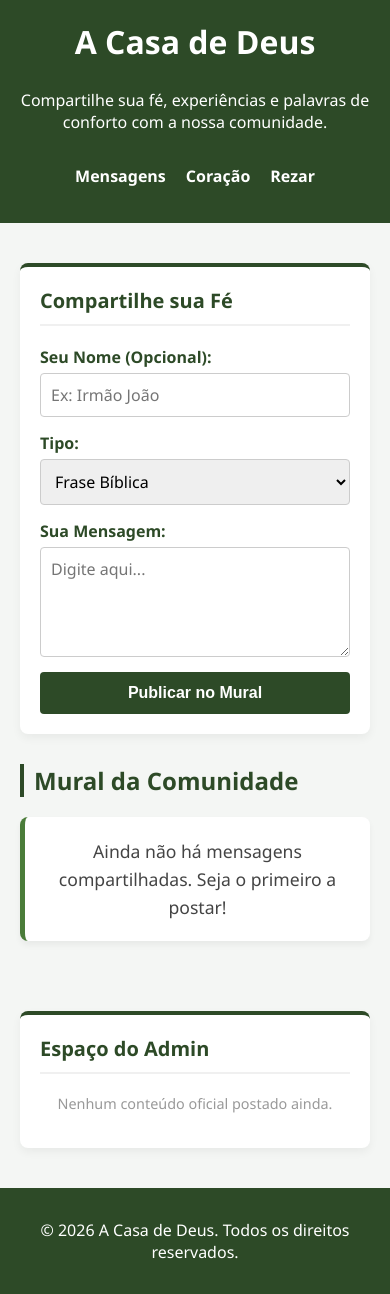
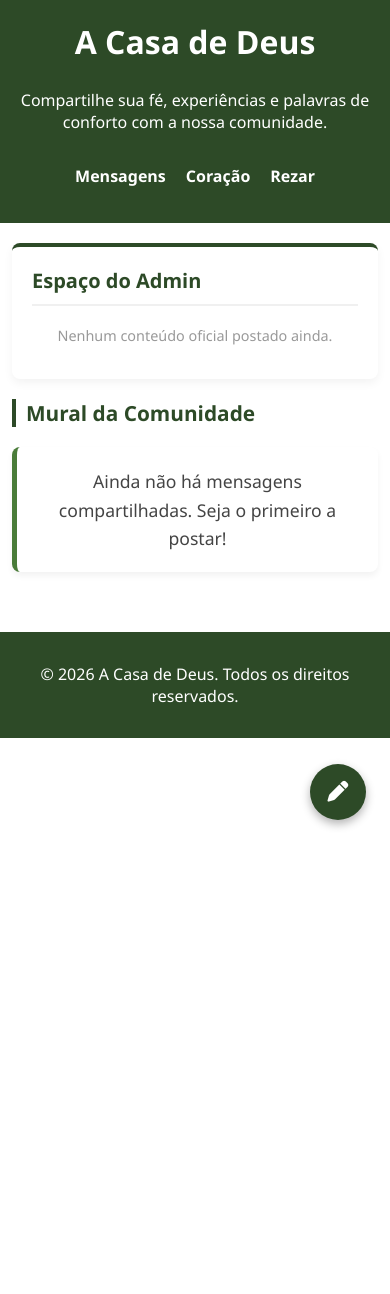
Before and after one commit to SantosJI4/igreja, a Flask app: page / in a window 390 px wide. After the commit the page ends 828 px from the top, so only its background shows below. Run offline with Flask 3, Linux system fonts and the light colour scheme.

Commit message:
add style mobile!

```diff
--- a/main.py
+++ b/main.py
@@ -213,3 +213,4 @@ def teste_google():
 if __name__ == '__main__':
     # Habilitado host '0.0.0.0' e porta padrão HTTP 80 para acesso externo na rede
     app.run(host='0.0.0.0', port=80, debug=True)
+    #
--- a/static/css/home.css
+++ b/static/css/home.css
@@ -3,7 +3,7 @@ body {
     margin: 0;
     padding: 0;
     font-family: 'Segoe UI', Tahoma, Geneva, Verdana, sans-serif;
-    background-color: #f4f6f4; /* Fundo claro para contrastar com o verde */
+    background-color: #f4f6Sf4; /* Fundo claro para contrastar com o verde */
     color: #333;
 }
 
@@ -22,6 +22,24 @@ header {
     flex-direction: column;
     align-items: center;
     text-align: center;
+}
+
+.modal-formulario-overlay {
+    display: none;
+}
+
+.fab-publicar {
+    display: none; /* Garante que o botão flutuante não apareça no PC */
+}
+
+
+.btn-fechar-modal {
+    background: none;
+    border: none;
+    font-size: 1.5rem;
+    color: #666;
+    cursor: pointer;
+    padding: 5px;
 }
 
 header h1 {
@@ -190,13 +208,187 @@ section h2 {
     align-items: start;
 }
 
-/* Responsividade: Se a tela for pequena, vira uma coluna só */
-@media (max-width: 1024px) {
+/* ==========================================
+   MEDIA QUERY: DISPOSITIVOS MÓVEIS (≤ 768px)
+   ========================================== */
+@media (max-width: 768px) {
+    /* --- 1. Reordenação e Empilhamento do Layout --- */
     .layout-comunidade {
-        grid-template-columns: 1fr;
+        display: flex;
+        flex-direction: column;
+        gap: 20px;
+        padding: 0 12px; /* Margens laterais ligeiramente menores no mobile */
+        margin: 20px auto;
     }
-    .sticky-sidebar {
-        position: static !important;
+
+    .coluna-direita {
+        order: 1; /* Espaço do Admin no Topo */
+    }
+
+    .coluna-central {
+        order: 2; /* Mural da Comunidade abaixo do Admin */
+        width: 100%;
+    }
+
+    /* Oculta a estrutura original da coluna esquerda do fluxo */
+    .coluna-esquerda {
+        display: none;
+    }
+
+    /* Mudanças tipográficas sutis */
+    .coluna-central > h2 {
+        font-size: 1.3rem;
+        margin-bottom: 15px;
+    }
+
+    .texto-postagem {
+        font-size: 1rem;
+    }
+
+    /* --- 2. Floating Action Button (FAB) & Modal do Formulário --- */
+    .fab-publicar {
+        display: flex;
+        position: fixed;
+        bottom: 24px;
+        right: 24px;
+        width: 56px;
+        height: 56px;
+        background-color: #2d4a27;
+        color: #ffffff;
+        border-radius: 50%;
+        justify-content: center;
+        align-items: center;
+        box-shadow: 0 4px 10px rgba(0, 0, 0, 0.3);
+        z-index: 999;
+        border: none;
+        cursor: pointer;
+        font-size: 1.3rem;
+        transition: transform 0.2s ease, background-color 0.2s;
+    }
+
+    .fab-publicar:active {
+        transform: scale(0.9);
+        background-color: #4a7c39;
+    }
+
+    /* Estrutura do Modal do Formulário */
+    .modal-formulario-overlay {
+        display: none; /* Controlado via JS */
+        position: fixed;
+        top: 0;
+        left: 0;
+        width: 100%;
+        height: 100%;
+        background-color: rgba(0, 0, 0, 0.5);
+        backdrop-filter: blur(3px);
+        z-index: 1000;
+        justify-content: center;
+        align-items: flex-end; /* Comportamento de Bottom Sheet no mobile */
+    }
+
+    .modal-formulario-overlay.active {
+        display: flex;
+    }
+
+    .modal-content-comunidade {
+        background-color: #ffffff;
+        width: 100%;
+        max-height: 85vh;
+        border-top-left-radius: 16px;
+        border-top-right-radius: 16px;
+        padding: 24px;
+        box-shadow: 0 -4px 20px rgba(0, 0, 0, 0.15);
+        overflow-y: auto;
+        animation: slideUp 0.3s ease-out;
+    }
+
+    @keyframes slideUp {
+        from { transform: translateY(100%); }
+        to { transform: translateY(0); }
+    }
+
+    .modal-header-comunidade {
+        display: flex;
+        justify-content: space-between;
+        align-items: center;
+        margin-bottom: 20px;
+        padding-bottom: 10px;
+        border-bottom: 1px solid #eee;
+    }
+
+    .modal-header-comunidade h2 {
+        margin: 0;
+        color: #2d4a27;
+        font-size: 1.25rem;
+    }
+
+    .btn-fechar-modal {
+        background: none;
+        border: none;
+        font-size: 1.5rem;
+        color: #666;
+        cursor: pointer;
+        padding: 5px;
+    }
+
+    /* --- 3. Adaptação dos Cards do Mural --- */
+    .reddit-card {
+        flex-direction: column; /* Move a barra de votos para baixo/cima */
+        position: relative;
+    }
+
+    .conteudo-postagem-box {
+        padding: 16px; /* Redução de padding para ganho de área horizontal */
+    }
+
+    /* Alinhamento horizontal do Sistema de Votos na base */
+    .votos-sidebar {
+        flex-direction: row;
+        background-color: #f8f9fa;
+        padding: 8px 16px;
+        min-width: auto;
+        justify-content: flex-start;
+        gap: 12px;
+        border-top: 1px solid #f0f0f0;
+    }
+
+    .btn-voto {
+        padding: 8px;
+    }
+
+    .contador-votos {
+        margin: 0;
+        line-height: 2rem;
+    }
+
+    /* --- 4. Acessibilidade e UI dos Comentários --- */
+    /* Tamanho de Toque Mínimo (Métrica de Acessibilidade 48px) */
+    .form-group input,
+    .form-group select,
+    .form-group textarea,
+    .input-comentario-autor,
+    .input-comentario-texto,
+    .btn-enviar,
+    .btn-comentar {
+        min-height: 48px;
+        box-sizing: border-box;
+    }
+
+    /* Reformulação do Grid/Flex de comentários internos */
+    .form-comentario {
+        gap: 10px;
+    }
+
+    .input-grupo-comentario {
+        flex-direction: column;
+        gap: 10px;
+    }
+
+    .input-comentario-autor,
+    .input-comentario-texto,
+    .btn-comentar {
+        width: 100% !important;
+        max-width: 100% !important;
     }
 }
 
--- a/templates/index.html
+++ b/templates/index.html
@@ -138,7 +138,20 @@
     <footer>
         <p>&copy; 2026 A Casa de Deus. Todos os direitos reservados.</p>
     </footer>
+    <button type="button" class="fab-publicar" id="btn-fab-abrir" aria-label="Compartilhar Fé" style="display: none;">
+        <i class="fas fa-pen"></i>
+    </button>
 
+    <div class="modal-formulario-overlay" id="modal-formulario-layout">
+        <div class="modal-content-comunidade">
+            <div class="modal-header-comunidade">
+                <h2>Compartilhe sua Fé</h2>
+                <button type="button" class="btn-fechar-modal" id="btn-fab-fechar">&times;</button>
+            </div>
+            <div id="container-formulario-dinamico">
+                </div>
+        </div>
+    </div>
     <script src="{{ url_for('static', filename='js/main.js') }}"></script>
 </body>
 </html>
```
Also changed, not shown: static/js/main.js (+83 -0 lines), 1 other file.
